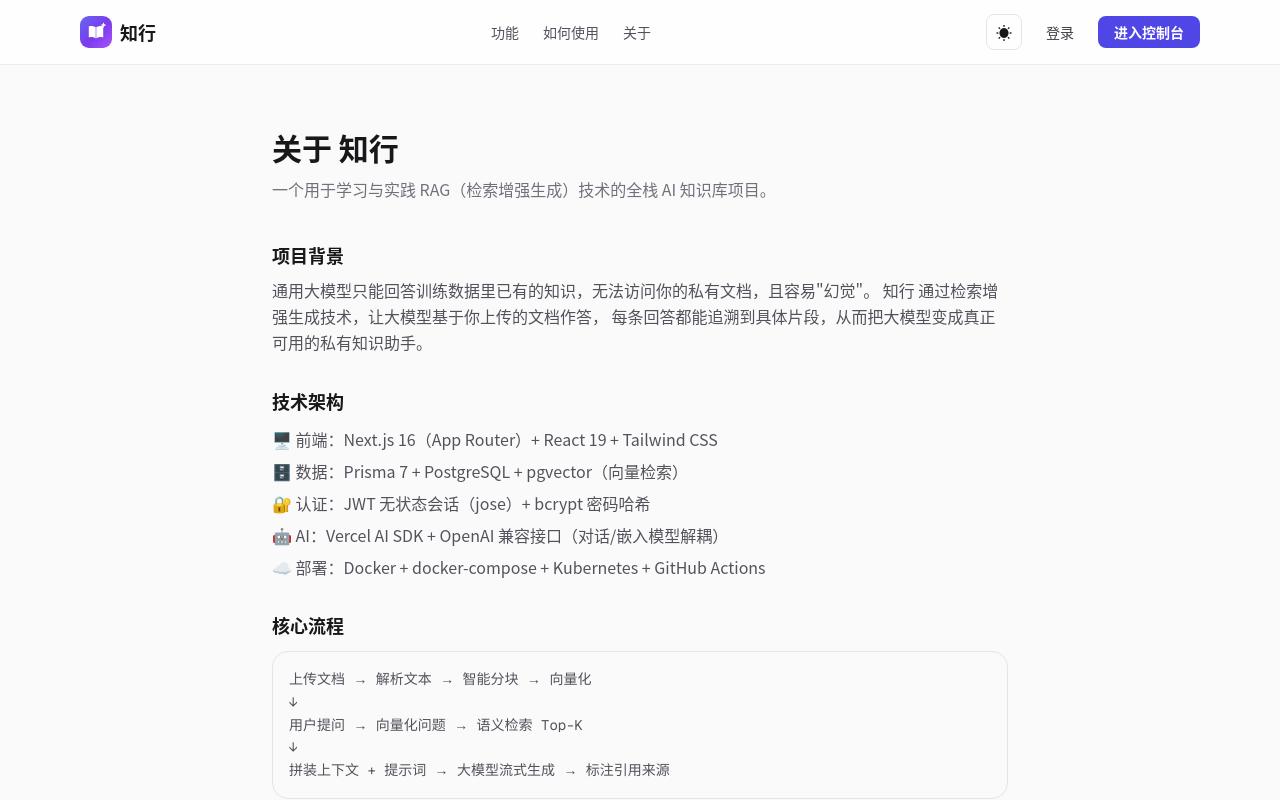
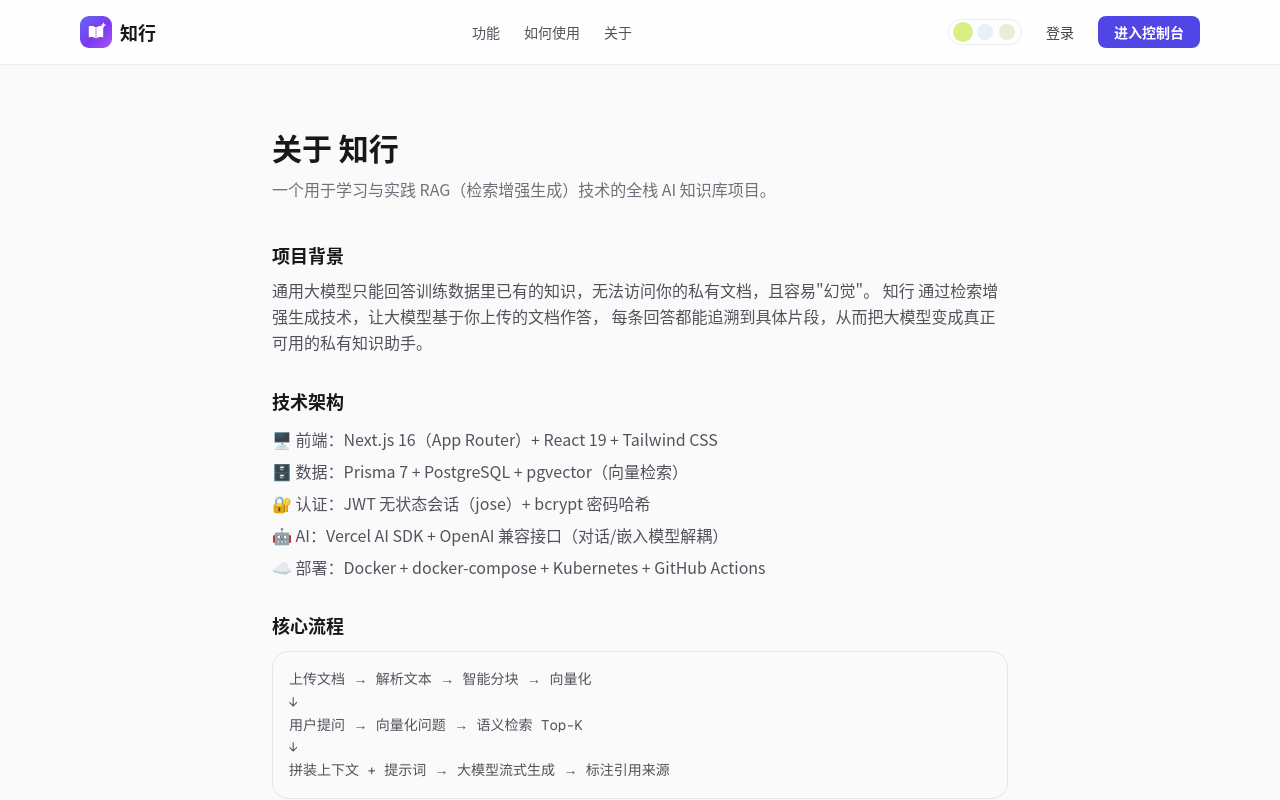
Before and after one commit to dawangxiaoliu147-sketch/docmind, a Next.js app: page /about in a window 1280 px wide. Shown: the top 800 px of the page. Built offline with nearby package versions, Linux system fonts and the light colour scheme.

Commit message:
修复内页场景不生效：强制深色（设计语言本就是深色场景）+ 主题切换改为场景切换器（雨林/雪境/暖云）

```diff
--- a/src/app/(app)/settings/page.tsx
+++ b/src/app/(app)/settings/page.tsx
@@ -61,7 +61,7 @@ export default async function SettingsPage() {
         </div>
 
         <p className="mt-5 text-xs text-zinc-400 dark:text-zinc-500">
-          深色/浅色模式可在右上角 ☀️/🌙 图标切换
+          主题场景（雨林 / 雪境 / 暖云）可在右上角的三个色点切换
         </p>
       </div>
 
--- a/src/app/layout.tsx
+++ b/src/app/layout.tsx
@@ -50,10 +50,12 @@ const DEFAULT_BG_IMAGE = "/api/uploads/55963743-1084-43e5-b5f9-8960e2c3e1ca.jpg"
 // 在页面渲染前应用主题（深色模式 + 主题色 + 背景图），避免闪烁
 const themeInit = `(function(){
   try{
-    var t=localStorage.getItem('theme');
-    // 默认深色：知行的设计语言是深色玻璃场景，未设置过的用户直接看到完整效果
-    var d=t?t==='dark':true;
-    if(d)document.documentElement.classList.add('dark');
+    // 知行的设计语言是深色场景（对齐 Summer Checkin），不提供浅色模式
+    var d = true;
+    document.documentElement.classList.add('dark');
+    // 场景换肤：rain 雨林（默认）/ snow 雪境 / cloud 暖云
+    var s = localStorage.getItem('scene');
+    document.documentElement.setAttribute('data-scene', s || 'rain');
     var a=localStorage.getItem('accent');
     if(a){var c=JSON.parse(a);var r=document.documentElement.style;
       if(c.accent)r.setProperty('--accent',c.accent);
--- a/src/components/landing-nav.tsx
+++ b/src/components/landing-nav.tsx
@@ -1,5 +1,5 @@
 import Link from "next/link";
-import { ThemeToggle } from "@/components/theme-toggle";
+import { SceneSwitcher } from "@/components/scene-switcher";
 import { Logo } from "@/components/logo";
 
 // 落地页/关于页共用的顶部导航
@@ -25,7 +25,7 @@ export function LandingNav() {
         </div>
 
         <div className="flex items-center gap-3">
-          <ThemeToggle />
+          <SceneSwitcher />
           <Link
             href="/login"
             className="rounded-lg px-3 py-1.5 text-sm font-medium text-zinc-700 transition hover:bg-zinc-100 dark:text-zinc-300 dark:hover:bg-zinc-800"
--- a/src/components/navbar.tsx
+++ b/src/components/navbar.tsx
@@ -2,7 +2,7 @@ import Link from "next/link";
 import { getCurrentUser, isAdmin } from "@/lib/dal";
 import { logout } from "@/lib/actions/auth";
 import { Avatar } from "@/components/avatar";
-import { ThemeToggle } from "@/components/theme-toggle";
+import { SceneSwitcher } from "@/components/scene-switcher";
 import { MobileNav, type NavLink } from "@/components/mobile-nav";
 import { CommandPalette } from "@/components/command-palette";
 import { Logo } from "@/components/logo";
@@ -52,7 +52,7 @@ export async function Navbar() {
 
         <div className="flex items-center gap-3">
           <CommandPalette />
-          <ThemeToggle />
+          <SceneSwitcher />
           <Link
             href="/settings"
             className="flex items-center gap-2 transition hover:opacity-80"
--- /dev/null
+++ b/src/components/scene-switcher.tsx
@@ -0,0 +1,52 @@
+"use client";
+
+import { useEffect, useState } from "react";
+
+// 场景换肤：雨林 / 雪境 / 暖云
+// 只改 <html data-scene="..."> 一个属性，全部令牌跟着换（参考实现的做法）
+const SCENES = [
+  { id: "rain", label: "雨林", dot: "#d7ef83" },
+  { id: "snow", label: "雪境", dot: "#d4e2f0" },
+  { id: "cloud", label: "暖云", dot: "#e0d4b8" },
+];
+
+export function SceneSwitcher() {
+  const [scene, setScene] = useState("rain");
+
+  useEffect(() => {
+    const saved = localStorage.getItem("scene") || "rain";
+    setScene(saved);
+    document.documentElement.setAttribute("data-scene", saved);
+  }, []);
+
+  function pick(id: string) {
+    setScene(id);
+    document.documentElement.setAttribute("data-scene", id);
+    localStorage.setItem("scene", id);
+  }
+
+  return (
+    <div
+      className="flex items-center gap-1.5 rounded-full border border-zinc-200/70 px-1.5 py-1 dark:border-white/15"
+      role="group"
+      aria-label="切换主题场景"
+    >
+      {SCENES.map((s) => (
+        <button
+          key={s.id}
+          type="button"
+          onClick={() => pick(s.id)}
+          title={s.label}
+          aria-label={s.label}
+          aria-pressed={scene === s.id}
+          className={`h-4.5 w-4.5 rounded-full transition ${
+            scene === s.id
+              ? "scale-125 ring-2 ring-white/70"
+              : "opacity-50 hover:opacity-90"
+          }`}
+          style={{ background: s.dot, width: 16, height: 16 }}
+        />
+      ))}
+    </div>
+  );
+}
--- a/src/components/theme-toggle.tsx
+++ /dev/null
@@ -1,34 +0,0 @@
-"use client";
-
-import { useEffect, useState } from "react";
-
-// 深浅色主题切换按钮
-export function ThemeToggle() {
-  const [dark, setDark] = useState(false);
-
-  useEffect(() => {
-    const saved = localStorage.getItem("theme");
-    const isDark =
-      saved === "dark" ||
-      (!saved && window.matchMedia("(prefers-color-scheme: dark)").matches);
-    setDark(isDark);
-    document.documentElement.classList.toggle("dark", isDark);
-  }, []);
-
-  function toggle() {
-    const next = !dark;
-    setDark(next);
-    document.documentElement.classList.toggle("dark", next);
-    localStorage.setItem("theme", next ? "dark" : "light");
-  }
-
-  return (
-    <button
-      onClick={toggle}
-      aria-label="切换深色模式"
-      className="flex h-9 w-9 items-center justify-center rounded-lg border border-zinc-200 text-base transition hover:bg-zinc-100 dark:border-zinc-700 dark:hover:bg-zinc-800"
-    >
-      {dark ? "◐" : "☀"}
-    </button>
-  );
-}
```
